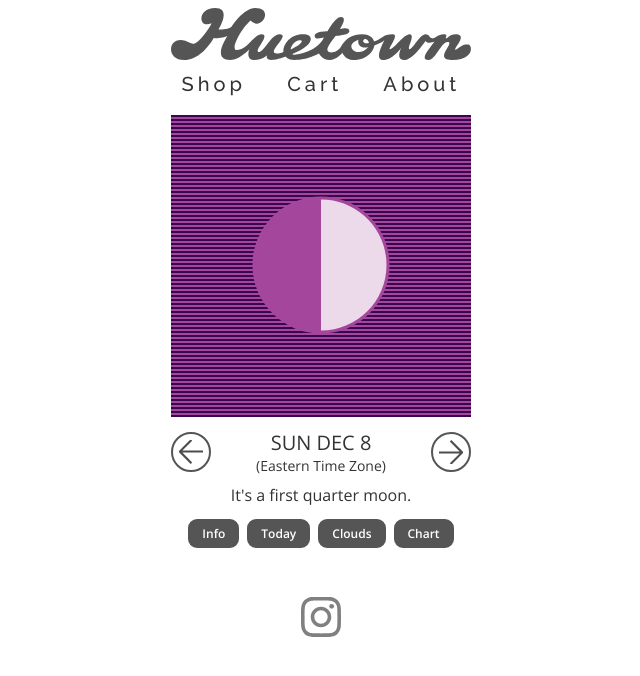
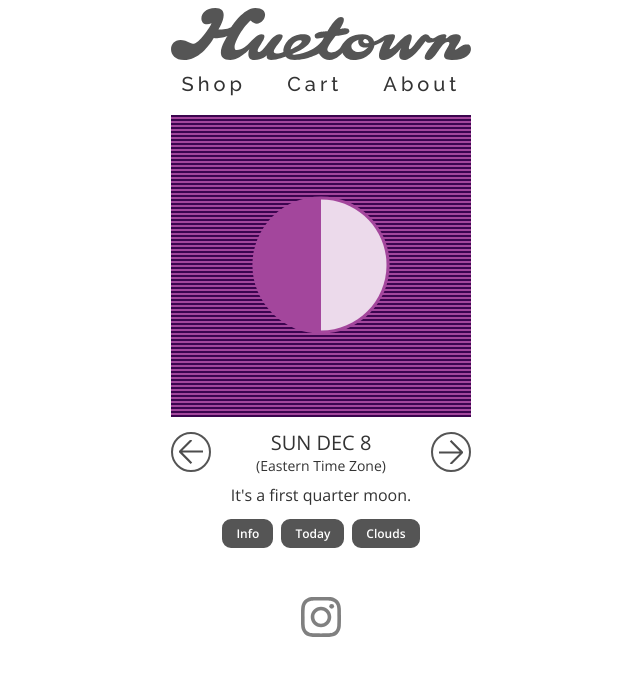
Before and after one commit to alecthibodeau/huetown, a React (Create React App) app: page /moon-space in a window 1280 px wide. Shown: the top 676 px of the page, without its empty margins (319-959 px from the left). Built offline with nearby package versions, Linux system fonts and the light colour scheme.

Commit message:
feat: update variable for latest release

```diff
--- a/src/components/MoonSpace.tsx
+++ b/src/components/MoonSpace.tsx
@@ -54,7 +54,7 @@
   const dateNewYearsDay: Date = new Date(selectedYear, monthJanuary, dateFirst);
   const dateNewYearsEve: Date = new Date(selectedYear, monthDecember, dateThirtyFirst);
 
-  const isLatestReleaseCurrentYear: boolean = selectedYear === 2024;
+  const isLatestReleaseCurrentYear: boolean = selectedYear === 2025;
   const isNewsInMoonSpace: boolean = false;
   const millisecondsCount: number = 10;
 
```
